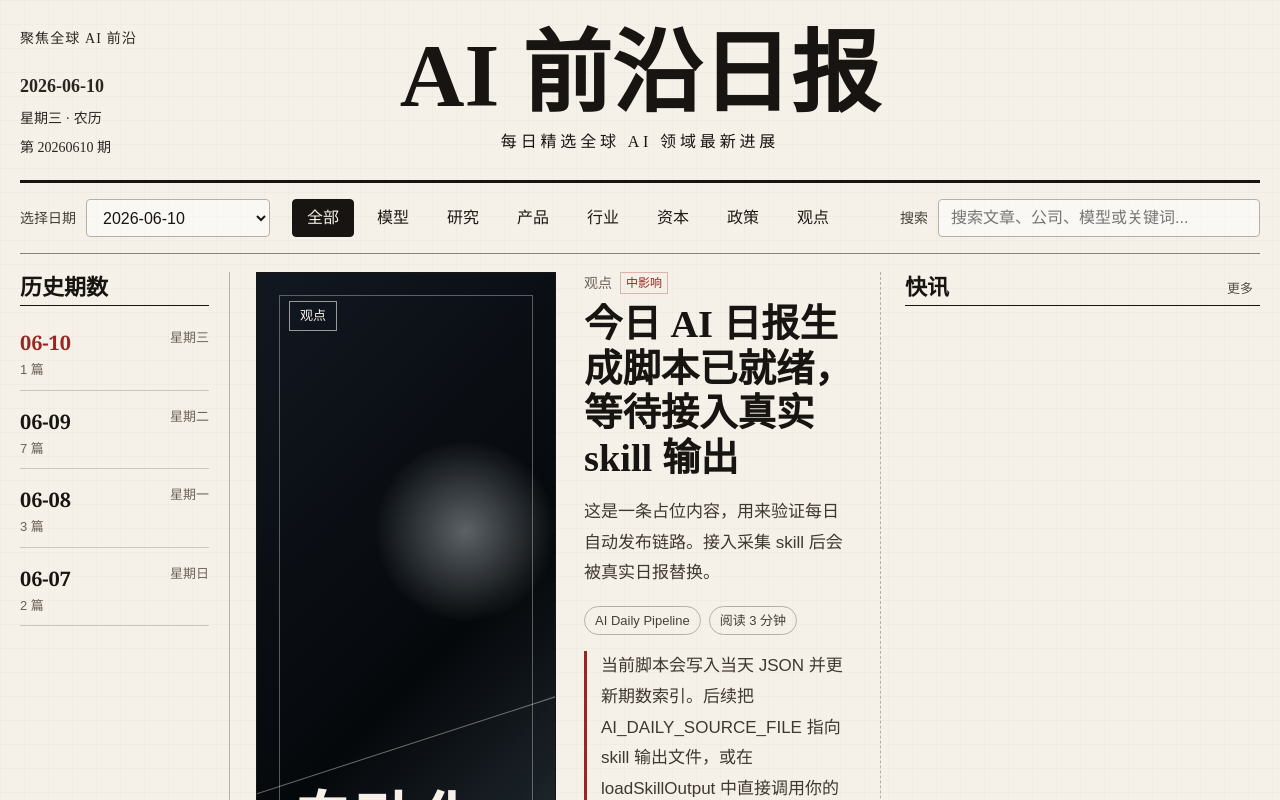
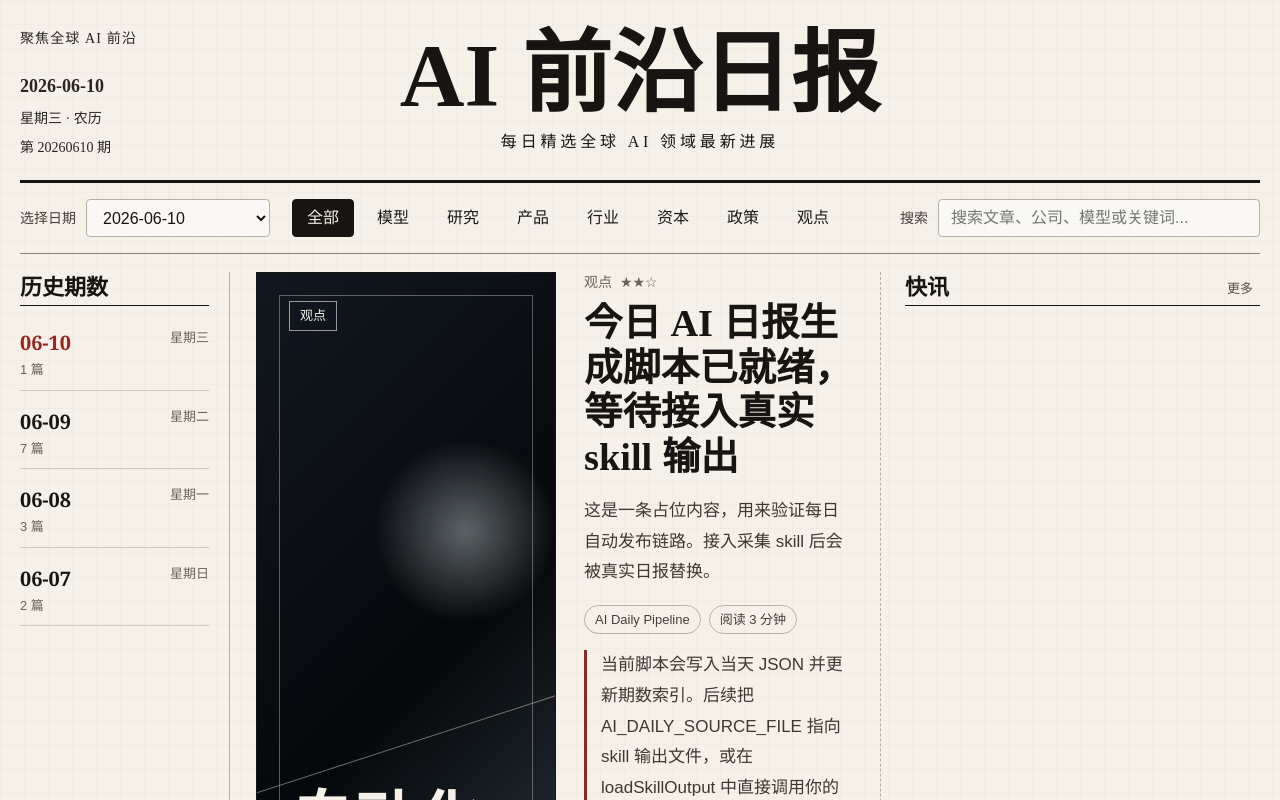
Before and after one commit to evgenyasho360-code/ai-newspaper, a React (Vite) app in the folder ai-newspaper/: page / in a window 1280 px wide. Shown: the top 800 px of the page. Built offline with nearby package versions, Linux system fonts and the light colour scheme.

Commit message:
Use star ratings for article importance

```diff
--- a/ai-newspaper/src/App.jsx
+++ b/ai-newspaper/src/App.jsx
@@ -151,6 +151,16 @@ function App() {
     );
   }
 
+  function ImpactStars({ value }) {
+    const score = value === "高" ? 3 : value === "低" ? 1 : 2;
+    return (
+      <span aria-label={`${score} 星`} className="impact-stars">
+        {"★".repeat(score)}
+        {"☆".repeat(3 - score)}
+      </span>
+    );
+  }
+
   function ArticleActions({ article }) {
     const favoriteKey = getFavoriteKey(article);
     const isFavorite = favoriteIds.includes(favoriteKey);
@@ -252,7 +262,7 @@ function App() {
               <div className="story-copy">
                 <div className="article-kicker">
                   <span>{leadArticle.category}</span>
-                  <em>{leadArticle.impact}影响</em>
+                  <ImpactStars value={leadArticle.impact} />
                 </div>
                 <h2>{leadArticle.title}</h2>
                 <p>{leadArticle.summary}</p>
@@ -273,7 +283,7 @@ function App() {
               <article className="feature-story" key={article.id}>
                 <div className="article-kicker">
                   <span>{article.category}</span>
-                  <em>{article.impact}影响</em>
+                  <ImpactStars value={article.impact} />
                 </div>
                 <h3>{article.title}</h3>
                 <p>{article.summary}</p>
```
